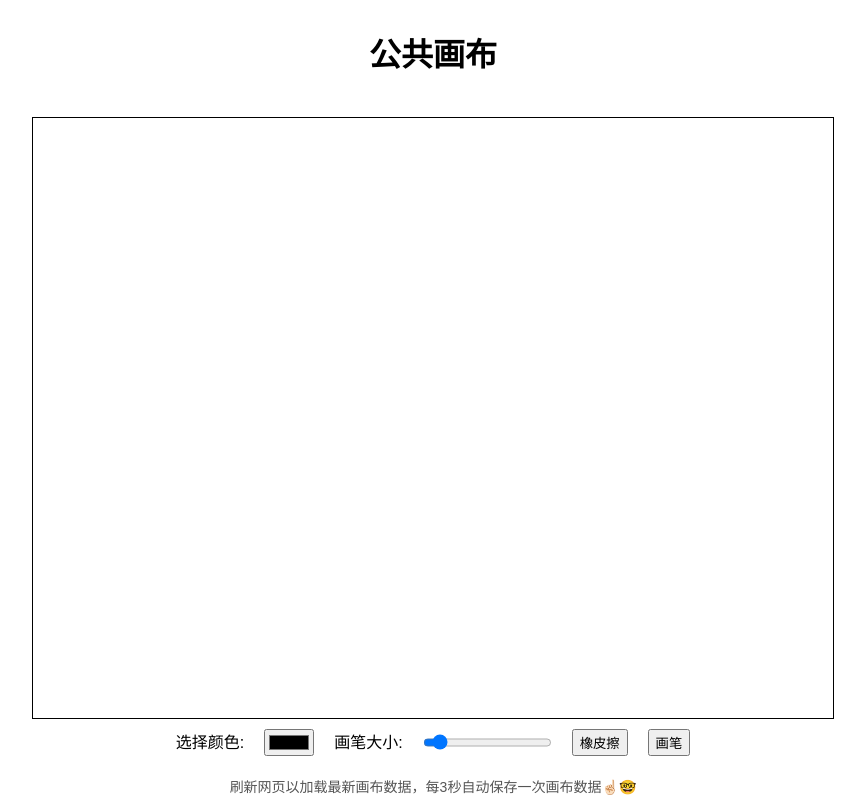
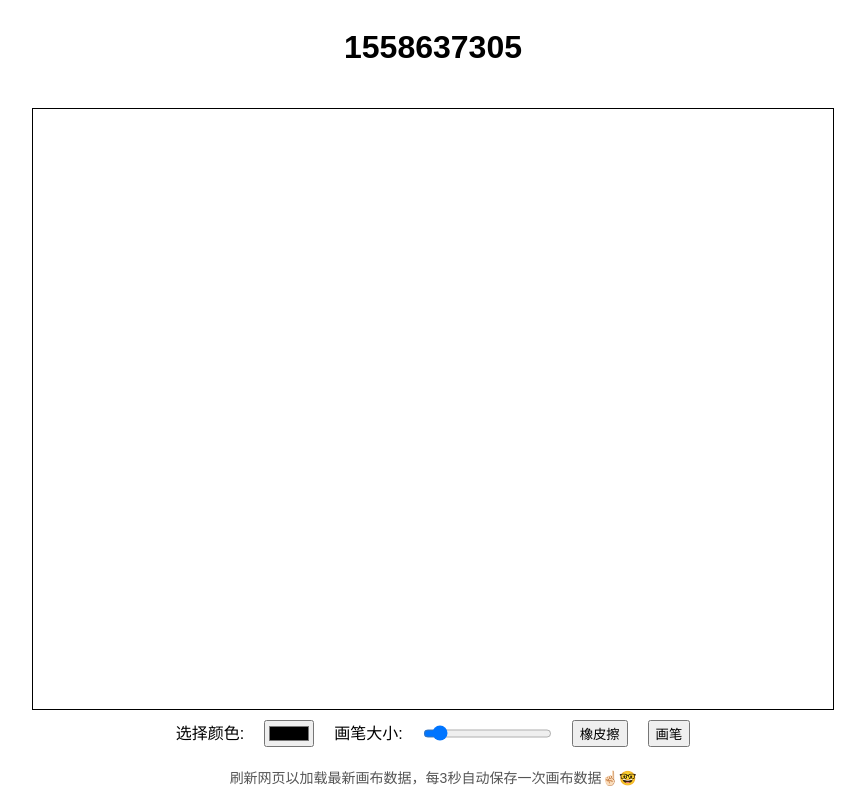
Before and after one commit to CoreFrisk114/sus, a plain HTML site: page index.html in a window 1280 px wide. Shown: the whole page, without its empty margins (207-1072 px from the left). Drawn offline with Linux system fonts and the light colour scheme.

Commit message:
Update index.html

```diff
--- a/index.html
+++ b/index.html
@@ -31,7 +31,7 @@
     </style>
 </head>
 <body>
-    <h1>公共画布</h1>
+    <h1>1558637305</h1>
     <canvas id="canvas" width="800" height="600"></canvas>
     <div class="tools">
         <label for="colorPicker">选择颜色:</label>
```
